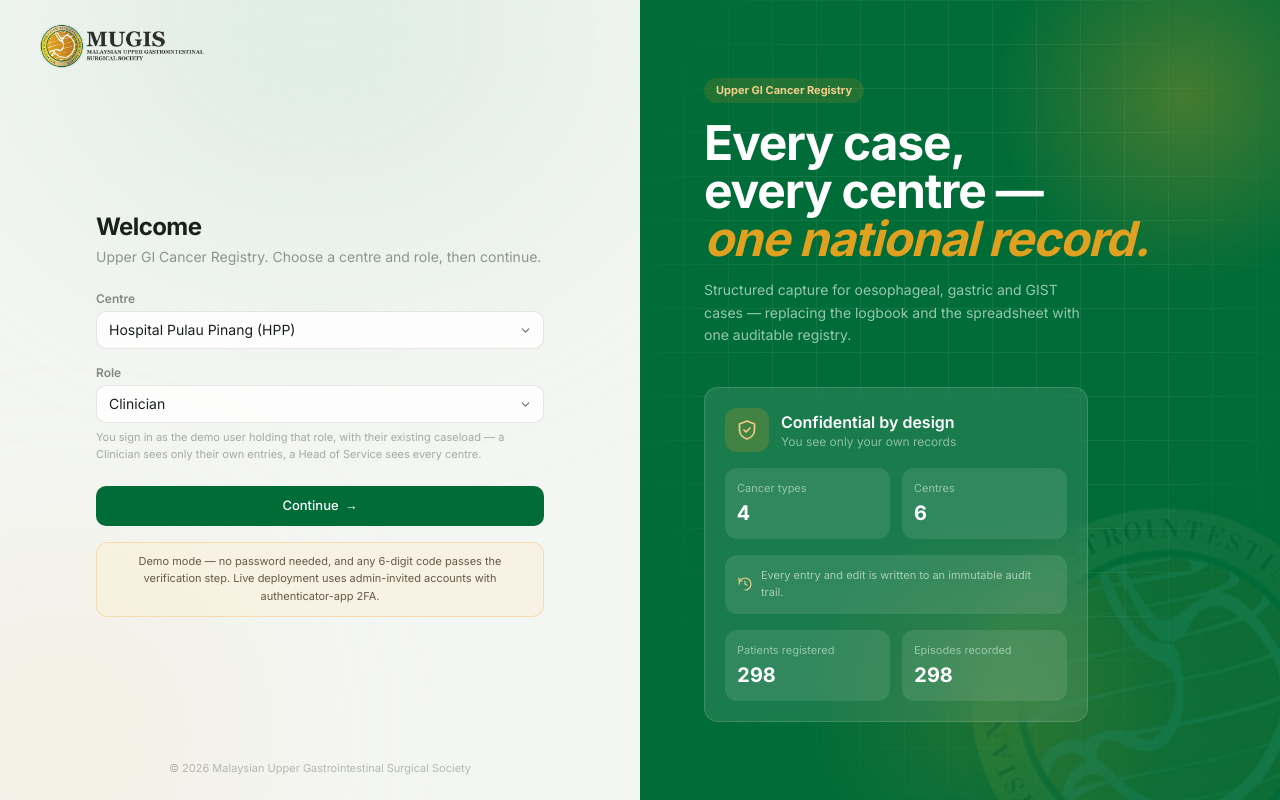
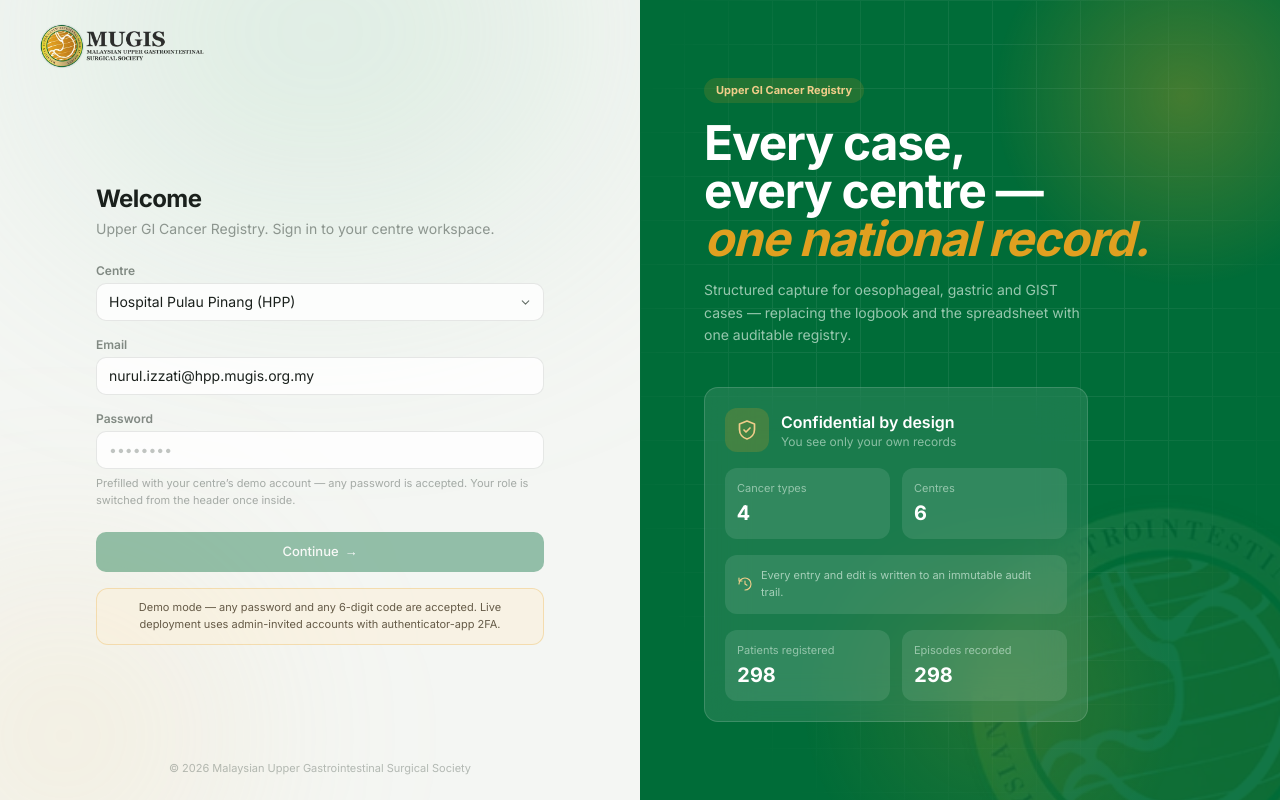
Before and after one commit to devquantinity/MUGIS-Registry, a Next.js app: page /profile in a window 1280 px wide. Built offline with nearby package versions, Linux system fonts and the light colour scheme.

Commit message:
demo complete

```diff
--- a/src/app/patients/[id]/page.tsx
+++ b/src/app/patients/[id]/page.tsx
@@ -12,7 +12,7 @@ import { findCentre } from "@/lib/centres";
 import { ETHNIC, STATES, requiredFieldIds } from "@/lib/parameters";
 import { cancerLabel } from "@/lib/types";
 import { completeness, deriveStage, cciScore, stageTone } from "@/lib/staging";
-import { ageFrom, fmtDate, fmtDateTime, maskMykad } from "@/lib/format";
+import { ageFrom, fmtDate, fmtDateTime, formatMykad, maskMykad } from "@/lib/format";
 import { Badge, Card, EmptyState, Modal, PageHeader, Progress, SectionTitle, Table, Td, Th, Toast } from "@/components/ui";
 import { DatePicker } from "@/components/DatePicker";
 
@@ -219,7 +219,7 @@ export default function PatientDetailPage() {
             </div>
             <div>
               <label className="label">MyKad</label>
-              <input className="input font-mono" value={form.mykad} onChange={(e) => setForm({ ...form, mykad: e.target.value })} />
+              <input className="input font-mono" value={form.mykad} onChange={(e) => setForm({ ...form, mykad: formatMykad(e.target.value) })} inputMode="numeric" />
             </div>
             <div>
               <label className="label">Passport</label>
--- a/src/components/LoginScreen.tsx
+++ b/src/components/LoginScreen.tsx
@@ -2,10 +2,10 @@
 
 import Image from "next/image";
 import { useEffect, useRef, useState } from "react";
-import { CENTRES, findCentre } from "@/lib/centres";
+import { CENTRES } from "@/lib/centres";
 import { seedUsers } from "@/lib/seed";
 import { useStore } from "@/lib/store";
-import { ROLE_LABELS, useSession, type Role } from "@/lib/session";
+import { ROLE_LABELS, useSession } from "@/lib/session";
 
 /* ---- inline icons ---------------------------------------------------- */
 const Shield = ({ className = "" }: { className?: string }) => (
@@ -187,17 +187,27 @@ function OtpInput({ code, onCode, disabled, onComplete }: {
   );
 }
 
+/** The centre's demo clinician — the account the email field prefills with. */
+function defaultAccount(centreId: string) {
+  const users = seedUsers();
+  return users.find((u) => u.centreId === centreId && u.role === "clinician")
+    ?? users.find((u) => u.role === "clinician")
+    ?? users[0];
+}
+
 /* ---- the sign-in screen ---------------------------------------------- */
 /**
- * DEMO MODE — no credentials.
- * Pick a centre and role, continue, then a simulated authenticator step
- * accepts any 6-digit code. Real auth (password + TOTP + httpOnly cookie)
- * replaces this before go-live.
+ * DEMO MODE — simulated credentials.
+ * Email is prefilled with the centre's demo account, any password passes,
+ * and the authenticator step accepts any 6-digit code. Real auth
+ * (password + TOTP + httpOnly cookie) replaces this before go-live.
  */
 export default function LoginScreen() {
   const { signIn } = useSession();
   const [centreId, setCentreId] = useState(CENTRES[0].id);
-  const [role, setRole] = useState<Role>("clinician");
+  const [email, setEmail] = useState(() => defaultAccount(CENTRES[0].id).email);
+  const [emailTouched, setEmailTouched] = useState(false);
+  const [password, setPassword] = useState("");
   const [step, setStep] = useState<"account" | "code">("account");
   const [code, setCode] = useState<string[]>(() => Array.from({ length: 6 }, () => ""));
   const [verifying, setVerifying] = useState(false);
@@ -205,29 +215,35 @@ export default function LoginScreen() {
 
   useEffect(() => () => { if (timer.current) window.clearTimeout(timer.current); }, []);
 
-  const centre = findCentre(centreId);
-  // The seeded user this session signs in as, so a Clinician lands on their
-  // own populated caseload rather than an empty registry.
-  const seeded = seedUsers().find((u) => u.centreId === centreId && u.role === role)
-    ?? seedUsers().find((u) => u.role === role);
-  const email = seeded?.email ?? `demo.${role}@${centre.code.toLowerCase()}.mugis.org.my`;
+  // The account this session signs in as — the typed email when it matches a
+  // seeded user, otherwise the centre's demo clinician (so the first screen
+  // is never an empty registry). Roles are switched later, from the header.
+  const match = seedUsers().find((u) => u.email.toLowerCase() === email.trim().toLowerCase());
+  const target = match ?? defaultAccount(centreId);
+
+  function onCentre(id: string) {
+    setCentreId(id);
+    if (!emailTouched) setEmail(defaultAccount(id).email);
+  }
 
   function enter(e: React.FormEvent) {
     e.preventDefault();
     if (step === "account") {
+      if (!email.trim() || !password) return;
       setStep("code");
       return;
     }
     if (code.every((d) => d !== "")) verify();
   }
 
-  // Demo TOTP — any 6-digit code passes. Live deployment verifies against
-  // the user's enrolled authenticator before issuing a session.
+  // Demo auth — any password and any 6-digit code pass. Live deployment
+  // verifies credentials and the enrolled authenticator before issuing
+  // a session.
   function verify() {
     if (verifying) return;
     setVerifying(true);
     timer.current = window.setTimeout(() => {
-      signIn({ email, name: seeded?.name ?? ROLE_LABELS[role], role, centreId });
+      signIn({ email: target.email, name: target.name, role: target.role, centreId: target.centreId });
     }, 650);
   }
 
@@ -266,7 +282,7 @@ export default function LoginScreen() {
                   Welcome
                 </h1>
                 <p className="mt-1 text-sm text-soot/70">
-                  Upper GI Cancer Registry. Choose a centre and role, then continue.
+                  Upper GI Cancer Registry. Sign in to your centre workspace.
                 </p>
 
                 <div className="mt-6">
@@ -275,7 +291,7 @@ export default function LoginScreen() {
                     id="centre"
                     className="input"
                     value={centreId}
-                    onChange={(e) => setCentreId(e.target.value)}
+                    onChange={(e) => onCentre(e.target.value)}
                   >
                     {CENTRES.map((c) => (
                       <option key={c.id} value={c.id}>
@@ -286,33 +302,49 @@ export default function LoginScreen() {
                 </div>
 
                 <div className="mt-4">
-                  <label htmlFor="role" className="label">Role</label>
-                  <select
-                    id="role"
+                  <label htmlFor="email" className="label">Email</label>
+                  <input
+                    id="email"
+                    type="email"
                     className="input"
-                    value={role}
-                    onChange={(e) => setRole(e.target.value as Role)}
-                  >
-                    {(Object.keys(ROLE_LABELS) as Role[]).map((r) => (
-                      <option key={r} value={r}>{ROLE_LABELS[r]}</option>
-                    ))}
-                  </select>
+                    value={email}
+                    onChange={(e) => { setEmail(e.target.value); setEmailTouched(true); }}
+                    autoComplete="email"
+                    spellCheck={false}
+                    placeholder="you@centre.mugis.org.my"
+                  />
+                </div>
+
+                <div className="mt-4">
+                  <label htmlFor="password" className="label">Password</label>
+                  <input
+                    id="password"
+                    type="password"
+                    className="input"
+                    value={password}
+                    onChange={(e) => setPassword(e.target.value)}
+                    autoComplete="current-password"
+                    placeholder="••••••••"
+                  />
                   <p className="mt-1.5 text-[11px] text-soot/55">
-                    You sign in as the demo user holding that role, with their existing
-                    caseload — a Clinician sees only their own entries, a Head of
-                    Service sees every centre.
+                    Prefilled with your centre&rsquo;s demo account — any password is
+                    accepted. Your role is switched from the header once inside.
                   </p>
                 </div>
 
-                <button type="submit" className="btn-primary mt-6 w-full !py-2.5">
+                <button
+                  type="submit"
+                  disabled={!email.trim() || !password}
+                  className="btn-primary mt-6 w-full !py-2.5"
+                >
                   Continue
                   <span aria-hidden>→</span>
                 </button>
 
                 <p className="mt-4 rounded-xl border border-gold-300/60 bg-gold-100/60 px-3 py-2.5 text-center text-[11px] leading-relaxed text-goldink/70">
-                  Demo mode — no password needed, and any 6-digit code passes the
-                  verification step. Live deployment uses admin-invited accounts
-                  with authenticator-app 2FA.
+                  Demo mode — any password and any 6-digit code are accepted.
+                  Live deployment uses admin-invited accounts with
+                  authenticator-app 2FA.
                 </p>
               </div>
             ) : (
@@ -337,10 +369,10 @@ export default function LoginScreen() {
 
                 <div className="mt-3 inline-flex max-w-full items-center gap-2 rounded-full border border-ink/[0.06] bg-white/60 py-1 pl-1 pr-3 dark:bg-white/[0.06]">
                   <span className="flex h-6 w-6 shrink-0 items-center justify-center rounded-full bg-forest-500 text-[10px] font-bold text-white">
-                    {(seeded?.name ?? ROLE_LABELS[role]).slice(0, 1)}
+                    {target.name.slice(0, 1)}
                   </span>
-                  <span className="truncate text-[12px] text-soot">{email}</span>
-                  <span className="shrink-0 text-[11px] text-soot/45">· {ROLE_LABELS[role]}</span>
+                  <span className="truncate text-[12px] text-soot">{target.email}</span>
+                  <span className="shrink-0 text-[11px] text-soot/45">· {ROLE_LABELS[target.role]}</span>
                 </div>
 
                 <div className="mt-6">
```
Also changed, not shown: src/app/patients/new/page.tsx (+13 -3 lines), src/components/Shell.tsx (+67 -0 lines), src/lib/format.ts (+32 -0 lines).
